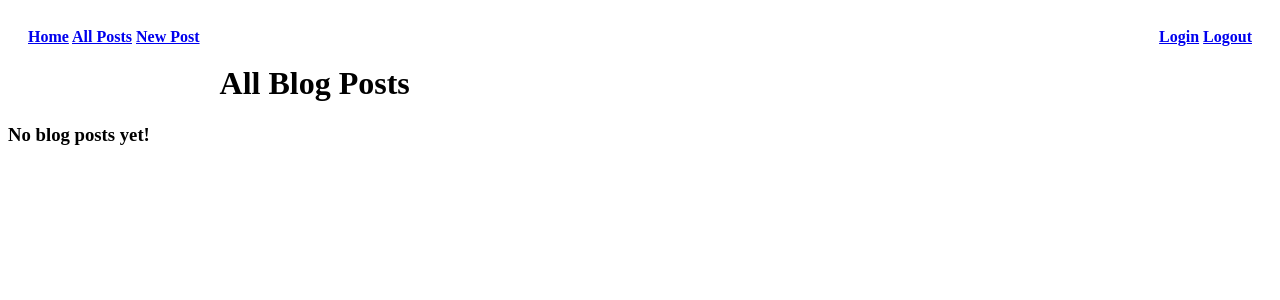
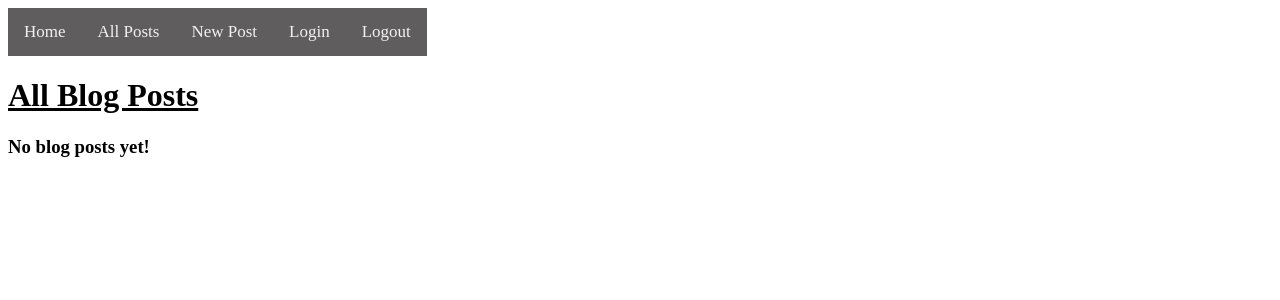
Before and after one commit to kiwideity/blogz, a Flask app: page /blog in a window 1280 px wide. Shown: the top 300 px of the page. Run offline with Flask 2, Linux system fonts and the light colour scheme; data that the repository does not hold is empty.

Commit message:
updated css

```diff
--- a/main.py
+++ b/main.py
@@ -36,20 +36,22 @@ class User(db.Model):
         self.username = username
         self.password = password
 
+allowed_routes = ['login', 'signup', 'index', 'blog', 'logout']
 
+# set up for first use
 @app.before_request
 def require_login():
-    allowed_routes = ['login', 'signup', 'index', 'blog']
+
     if request.endpoint not in allowed_routes and 'username' not in session:
         return redirect('/login')
 
-
+# Home - shows users
 @app.route('/')
 def index():
     users = User.query.all()
     return render_template('index.html', users=users, header='Blog Users')
 
-
+# display all posts
 @app.route('/blog')
 def blog():
     posts = Blog.query.all()
@@ -65,7 +67,7 @@ def blog():
 
     return render_template('blog.html', posts=posts, header='All Blog Posts')
 
-
+# new post
 @app.route('/newpost', methods=['POST', 'GET'])
 def new_post():
     owner = User.query.filter_by(username=session['username']).first()
@@ -92,7 +94,7 @@ def new_post():
 
     return render_template('newpost.html', header='New Blog Entry')
 
-
+# login
 @app.route('/login', methods=['POST', 'GET'])
 def login():
     if request.method == 'POST':
@@ -100,21 +102,15 @@ def login():
         password = request.form['password']
 
         user = User.query.filter_by(username=username).first()  # if user doesn't exist, user == None
-        if user and user.password == password:
+        if user and user.password == password:  # conditional breaks if user == None
             session['username'] = username
-            flash('You are logged in!')
+            flash('Logged in')
             return redirect('/newpost')
-
-        elif not user:
-            flash('User does not exist', 'error')
-
-
         else:
-            flash('Password is incorrect', 'error')
+            flash('User password is incorrect, or user does not exist', 'error')
 
     return render_template('login.html', header='Login')
-
-
+# signup
 @app.route('/signup', methods=['POST', 'GET'])
 def signup():
     if request.method == 'POST':
@@ -131,8 +127,6 @@ def signup():
             flash('Username and password must be more than 3 characters', 'error')
         elif password != verify:
             flash('Password does not match', "error")
-
-
         else:
             new_user = User(username, password)
             db.session.add(new_user)
@@ -142,10 +136,12 @@ def signup():
 
     return render_template('signup.html', header='Signup')
 
-
+# removes user session and redirects to blog
 @app.route('/logout')
 def logout():
-    del session['username']
+
+    session.clear()
+
     return redirect('/blog')
 
 
--- a/templates/base.html
+++ b/templates/base.html
@@ -6,47 +6,50 @@
     <style>
         h1{
             text-align: left;
+            text-decoration: underline;
         }
         .error{
             color: red;
         }
+   	.topnav {
+  		background-color: rgb(95, 93, 93);
+  		overflow: hidden;
+  		width: 419px;
+		}
 
-    .right {
-    	float:right;
-		text-align: left;
-		padding:20px;
-		font-size:16px;
-		font-weight:bold;
-	}
-	.left{
-		float:left;
-		text-align: right;
-		padding:20px;
-		font-size:16px;
-		font-weight:bold;
+	.topnav a {
+  		float: left;
+ 		color: #f2f2f2;
+  		text-align: center;
+  		padding: 14px 16px;
+  		text-decoration: none;
+  		font-size: 17px;
+		}
+
+	.topnav a:hover {
+  		background-color: #ddd;
+  		color: black;
+		}
 
 
 
 
-}
     </style>
 </head>
 <body>
 
-        <div class='left'>
+
+        <div class='topnav'>
             <a href="/">Home</a>
 			<a href="/blog">All Posts</a>
 			<a href="/newpost">New Post</a>
-
-        </div>
-
-    <div class= "right">
 			<a href="/login">Login</a>
 			<a href="/logout">Logout</a>
         </div>
-    <br>
-    <br>
+
     <h1>{{header}}</h1>
+
+
 
     {% with messages = get_flashed_messages(with_categories=True) %}
     <ul>
--- a/templates/blog.html
+++ b/templates/blog.html
@@ -9,9 +9,11 @@
     {% else %}
 
     {% for post in posts %}
-
+    <p><small>written by <a href="/blog?user={{post.owner_id}}">{{post.owner.username}}</a> on {{post.pub_date}} UTC</small></p>
     <a href="/blog?id={{post.id}}"><h2>{{post.title}}</h2></a>
     <p>{{post.body}}</p>
+
+
     <hr>
 
     {% endfor %}
```
